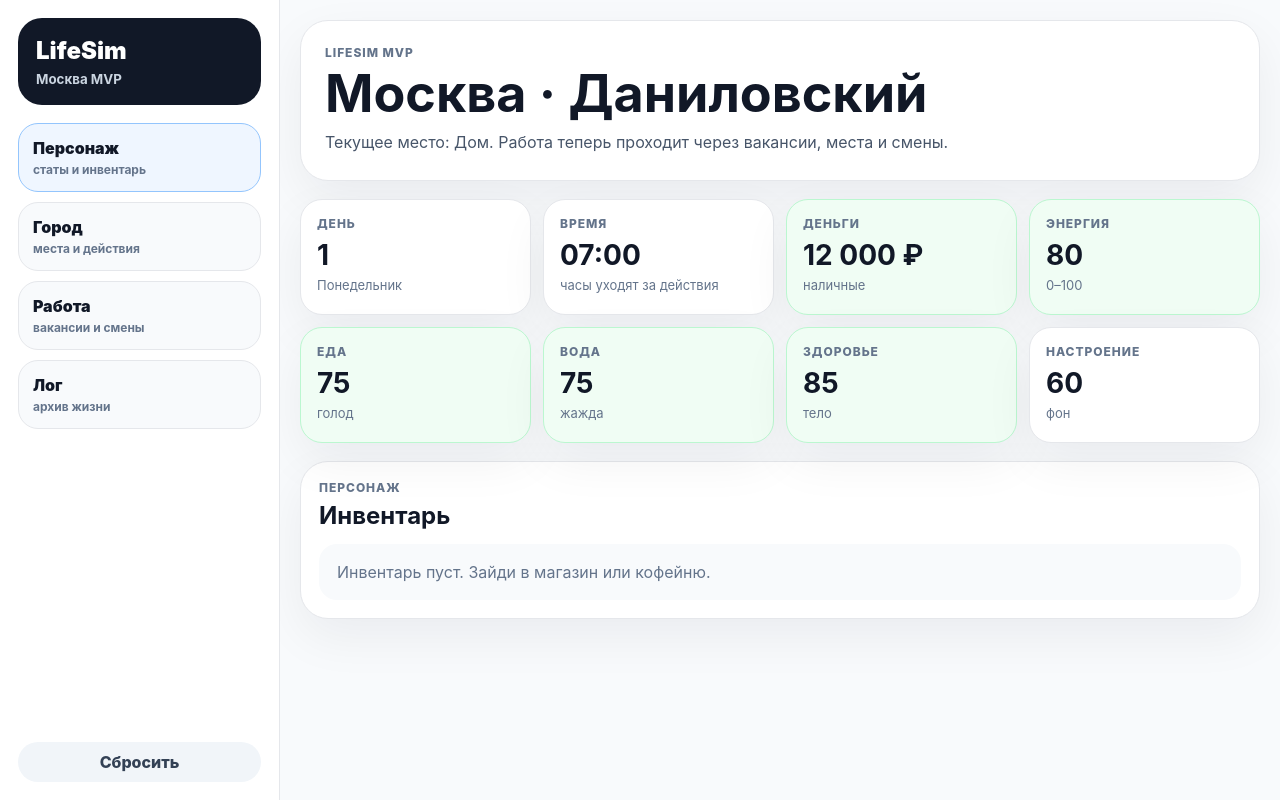
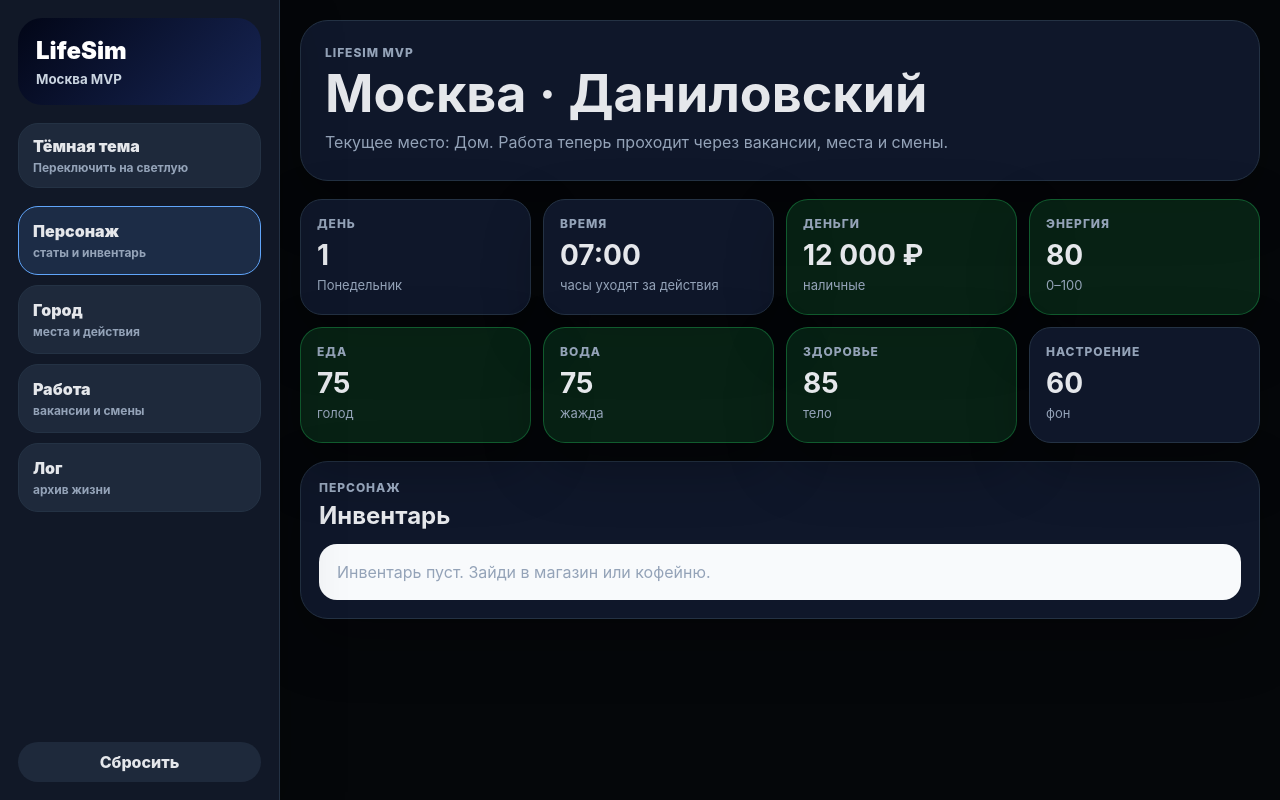
Before and after one commit to Coldqh/LifeSim, a React (Vite) app: page / in a window 1280 px wide. Built offline with nearby package versions, Linux system fonts and the light colour scheme.

Commit message:
fix: repair job application and effect display

```diff
--- a/src/core/jobs/index.ts
+++ b/src/core/jobs/index.ts
@@ -27,13 +27,9 @@ export type ApplyJobShiftOutput = {
   result: JobShiftResult;
 };
 
-export function getJobApplicationFailure(player: Player, job: Job): string | undefined {
-  const minEnergy = job.requirements?.minEnergy;
-
-  if (minEnergy !== undefined && player.needs.energy < minEnergy) {
-    return `Нужно больше энергии: минимум ${minEnergy}.`;
-  }
-
+export function getJobApplicationFailure(_player: Player, _job: Job): string | undefined {
+  // MVP rule: applying for a job should stay open.
+  // Energy requirements are checked only when the player works a shift.
   return undefined;
 }
 
--- a/src/state/index.ts
+++ b/src/state/index.ts
@@ -1,2 +1,3 @@
 export * from './gameState';
 export * from './useGameController';
+export * from './uiPreferences';
--- /dev/null
+++ b/src/state/uiPreferences.ts
@@ -0,0 +1,41 @@
+import { useEffect, useState } from 'react';
+
+export type AppTheme = 'dark' | 'light';
+
+const THEME_STORAGE_KEY = 'lifesim.ui.theme';
+const DEFAULT_THEME: AppTheme = 'dark';
+
+function readStoredTheme(): AppTheme {
+  try {
+    const storedTheme = localStorage.getItem(THEME_STORAGE_KEY);
+    return storedTheme === 'light' || storedTheme === 'dark' ? storedTheme : DEFAULT_THEME;
+  } catch {
+    return DEFAULT_THEME;
+  }
+}
+
+function saveStoredTheme(theme: AppTheme): void {
+  try {
+    localStorage.setItem(THEME_STORAGE_KEY, theme);
+  } catch {
+    // Theme should still work in memory if localStorage is unavailable.
+  }
+}
+
+export function useUiTheme() {
+  const [theme, setTheme] = useState<AppTheme>(readStoredTheme);
+
+  useEffect(() => {
+    document.documentElement.dataset.theme = theme;
+    saveStoredTheme(theme);
+  }, [theme]);
+
+  function toggleTheme(): void {
+    setTheme((currentTheme) => (currentTheme === 'dark' ? 'light' : 'dark'));
+  }
+
+  return {
+    theme,
+    toggleTheme
+  };
+}
--- a/src/styles.css
+++ b/src/styles.css
@@ -837,3 +837,227 @@ button {
     width: 100%;
   }
 }
+
+/* BUGFIX patch: theme variables and effect visibility */
+:root {
+  color-scheme: dark;
+  --bg: #05070a;
+  --surface: #0f172a;
+  --surface-soft: #111827;
+  --surface-muted: #1e293b;
+  --border: #243244;
+  --text: #e5e7eb;
+  --muted: #94a3b8;
+  --muted-strong: #cbd5e1;
+  --brand: #60a5fa;
+  --brand-soft: rgba(96, 165, 250, 0.14);
+  --good: #22c55e;
+  --good-bg: rgba(34, 197, 94, 0.14);
+  --good-border: rgba(34, 197, 94, 0.36);
+  --bad: #ef4444;
+  --bad-bg: rgba(239, 68, 68, 0.14);
+  --bad-border: rgba(239, 68, 68, 0.36);
+  --neutral-bg: rgba(148, 163, 184, 0.14);
+  --neutral-border: rgba(148, 163, 184, 0.3);
+  --shadow: 0 22px 60px rgba(0, 0, 0, 0.28);
+}
+
+:root[data-theme='light'] {
+  color-scheme: light;
+  --bg: #f8fafc;
+  --surface: #ffffff;
+  --surface-soft: #f8fafc;
+  --surface-muted: #f1f5f9;
+  --border: #e5e7eb;
+  --text: #111827;
+  --muted: #64748b;
+  --muted-strong: #334155;
+  --brand: #2563eb;
+  --brand-soft: #eff6ff;
+  --good: #15803d;
+  --good-bg: #f0fdf4;
+  --good-border: #bbf7d0;
+  --bad: #dc2626;
+  --bad-bg: #fef2f2;
+  --bad-border: #fecaca;
+  --neutral-bg: #f1f5f9;
+  --neutral-border: #e2e8f0;
+  --shadow: 0 18px 50px rgba(15, 23, 42, 0.06);
+}
+
+body {
+  background: var(--bg);
+  color: var(--text);
+}
+
+.side-panel,
+.hero-panel,
+.panel,
+.result-panel,
+.stat-card,
+.action-card,
+.current-job-card,
+.job-card,
+.shop-item,
+.inventory-item,
+.current-location-card,
+.district-modal,
+.transport-card,
+.location-card,
+.location-chip {
+  border-color: var(--border);
+  background: var(--surface);
+  color: var(--text);
+  box-shadow: var(--shadow);
+}
+
+.side-panel {
+  background: var(--surface-soft);
+}
+
+.side-panel__brand {
+  background: linear-gradient(135deg, #020617, #172554);
+  color: #ffffff;
+}
+
+.hero-panel__eyebrow,
+.panel__eyebrow,
+.result-panel__eyebrow,
+.action-card__category,
+.stat-card__label,
+.side-tab small,
+.hero-panel__text,
+.panel__text,
+.stat-card__helper,
+.action-card__text,
+.location-panel__current,
+.current-location-card span,
+.job-card p,
+.shop-item p,
+.inventory-item p,
+.transport-card small,
+.empty-state {
+  color: var(--muted);
+}
+
+.side-tab,
+.reset-button,
+.secondary-button,
+.theme-toggle {
+  border-color: var(--border);
+  background: var(--surface-muted);
+  color: var(--text);
+}
+
+.side-tab--active,
+.location-card--active,
+.location-chip--active {
+  border-color: var(--brand);
+  background: var(--brand-soft);
+}
+
+.result-panel--ok,
+.stat-card--good,
+.job-card--active {
+  border-color: var(--good-border);
+  background: var(--good-bg);
+}
+
+.result-panel--fail,
+.stat-card--warning,
+.job-card__warning {
+  border-color: var(--bad-border);
+  background: var(--bad-bg);
+}
+
+.theme-toggle {
+  width: 100%;
+  border: 1px solid var(--border);
+  border-radius: 20px;
+  padding: 12px 14px;
+  text-align: left;
+}
+
+.theme-toggle span,
+.theme-toggle small {
+  display: block;
+}
+
+.theme-toggle span {
+  font-weight: 900;
+}
+
+.theme-toggle small {
+  margin-top: 4px;
+  color: var(--muted);
+  font-size: 12px;
+  font-weight: 700;
+}
+
+.effect-list {
+  display: flex;
+  flex-wrap: wrap;
+  gap: 8px;
+  margin-top: 12px;
+}
+
+.effect-list--empty {
+  margin: 12px 0 0;
+  color: var(--muted);
+  font-size: 13px;
+  font-weight: 700;
+}
+
+.effect-chip {
+  display: inline-flex;
+  gap: 6px;
+  align-items: center;
+  border: 1px solid var(--neutral-border);
+  border-radius: 999px;
+  padding: 6px 10px;
+  background: var(--neutral-bg);
+  color: var(--muted-strong);
+  font-size: 12px;
+  font-weight: 800;
+  white-space: nowrap;
+}
+
+.effect-chip strong {
+  font-weight: 950;
+}
+
+.effect-chip--positive {
+  border-color: var(--good-border);
+  background: var(--good-bg);
+  color: var(--good);
+}
+
+.effect-chip--negative {
+  border-color: var(--bad-border);
+  background: var(--bad-bg);
+  color: var(--bad);
+}
+
+.effect-chip--neutral {
+  color: var(--muted-strong);
+}
+
+.action-card__money {
+  display: block;
+  margin-top: 10px;
+  color: var(--muted);
+  font-weight: 800;
+}
+
+.shop-item__main,
+.inventory-item__main {
+  min-width: 0;
+}
+
+.job-card__warning {
+  border: 1px solid var(--bad-border);
+  border-radius: 14px;
+  padding: 10px 12px;
+  color: var(--bad);
+  font-weight: 800;
+}
--- a/src/ui/dashboard/Dashboard.tsx
+++ b/src/ui/dashboard/Dashboard.tsx
@@ -1,4 +1,5 @@
 import { useState } from 'react';
+import { useUiTheme } from '../../state';
 import { formatRubles } from '../../core/economy';
 import { formatGameTime, formatWeekday } from '../../core/time';
 import type { GameState } from '../../state';
@@ -85,6 +86,7 @@ export function Dashboard({
 }: DashboardProps) {
   const { player, time, lastResult } = gameState;
   const [activeTab, setActiveTab] = useState<DashboardTab>('character');
+  const { theme, toggleTheme } = useUiTheme();
 
   return (
     <main className="app-layout">
@@ -93,6 +95,11 @@ export function Dashboard({
           <span>LifeSim</span>
           <small>Москва MVP</small>
         </div>
+
+        <button className="theme-toggle" type="button" onClick={toggleTheme}>
+          <span>{theme === 'dark' ? 'Тёмная тема' : 'Светлая тема'}</span>
+          <small>Переключить на {theme === 'dark' ? 'светлую' : 'тёмную'}</small>
+        </button>
 
         <nav className="side-tabs" aria-label="Основные вкладки">
           <button className={getTabClassName('character', activeTab)} type="button" onClick={() => setActiveTab('character')}>
--- /dev/null
+++ b/src/ui/dashboard/EffectList.tsx
@@ -0,0 +1,72 @@
+export type EffectTone = 'positive' | 'negative' | 'neutral';
+
+export type EffectListItem = {
+  label: string;
+  value: number;
+  unit?: string;
+  tone?: EffectTone;
+};
+
+type EffectListProps = {
+  items: EffectListItem[];
+  emptyText?: string;
+};
+
+const NEED_LABELS: Record<string, string> = {
+  energy: 'Энергия',
+  hunger: 'Еда',
+  thirst: 'Вода',
+  health: 'Здоровье',
+  mood: 'Настроение'
+};
+
+function getTone(item: EffectListItem): EffectTone {
+  if (item.tone) return item.tone;
+  if (item.value > 0) return 'positive';
+  if (item.value < 0) return 'negative';
+
+  return 'neutral';
+}
+
+function formatValue(item: EffectListItem): string {
+  const sign = item.value > 0 ? '+' : '';
+  return `${sign}${item.value}${item.unit ? ` ${item.unit}` : ''}`;
+}
+
+export function needLabel(key: string): string {
+  return NEED_LABELS[key] ?? key;
+}
+
+export function createNeedsEffectItems(needsDelta: Record<string, number | undefined> | undefined): EffectListItem[] {
+  if (!needsDelta) return [];
+
+  return Object.entries(needsDelta)
+    .filter(([, value]) => value !== undefined && value !== 0)
+    .map(([key, value]) => ({
+      label: needLabel(key),
+      value: value ?? 0
+    }));
+}
+
+export function EffectList({ items, emptyText = 'Без эффекта' }: EffectListProps) {
+  const visibleItems = items.filter((item) => item.value !== 0);
+
+  if (visibleItems.length === 0) {
+    return <p className="effect-list effect-list--empty">{emptyText}</p>;
+  }
+
+  return (
+    <div className="effect-list" aria-label="Эффекты">
+      {visibleItems.map((item) => {
+        const tone = getTone(item);
+
+        return (
+          <span className={`effect-chip effect-chip--${tone}`} key={`${item.label}-${item.value}-${item.unit ?? ''}`}>
+            <strong>{formatValue(item)}</strong>
+            <span>{item.label}</span>
+          </span>
+        );
+      })}
+    </div>
+  );
+}
--- a/src/ui/dashboard/TransportOptionCard.tsx
+++ b/src/ui/dashboard/TransportOptionCard.tsx
@@ -1,21 +1,31 @@
 import type { TransportOption } from '../../types/travel';
 import type { TravelModeId } from '../../types/transport';
+import { createNeedsEffectItems, EffectList, type EffectListItem } from './EffectList';
 
 type TransportOptionCardProps = {
   option: TransportOption;
   onSelect: (modeId: TravelModeId) => void;
 };
 
-function formatNeedsDelta(option: TransportOption): string | undefined {
-  const energy = option.needsDelta?.energy;
-  if (!energy) return undefined;
-
-  return `Энергия ${energy}`;
+function getTransportEffects(option: TransportOption): EffectListItem[] {
+  return [
+    {
+      label: 'Время',
+      value: -option.durationMinutes,
+      unit: 'мин',
+      tone: 'negative'
+    },
+    {
+      label: 'Деньги',
+      value: -option.moneyCost,
+      unit: '₽',
+      tone: option.moneyCost > 0 ? 'negative' : 'neutral'
+    },
+    ...createNeedsEffectItems(option.needsDelta)
+  ];
 }
 
 export function TransportOptionCard({ option, onSelect }: TransportOptionCardProps) {
-  const needsText = formatNeedsDelta(option);
-
   return (
     <button
       className={`transport-card ${!option.available ? 'transport-card--disabled' : ''}`}
@@ -25,22 +35,7 @@ export function TransportOptionCard({ option, onSelect }: TransportOptionCardPro
     >
       <span className="transport-card__name">{option.name}</span>
       <small>{option.description}</small>
-      <dl className="transport-card__meta">
-        <div>
-          <dt>Время</dt>
-          <dd>{option.durationMinutes} мин</dd>
-        </div>
-        <div>
-          <dt>Цена</dt>
-          <dd>{option.moneyCost > 0 ? `${option.moneyCost} ₽` : '0 ₽'}</dd>
-        </div>
-        {needsText ? (
-          <div>
-            <dt>Состояние</dt>
-            <dd>{needsText}</dd>
-          </div>
-        ) : null}
-      </dl>
+      <EffectList items={getTransportEffects(option)} />
       {option.available ? <strong>Выбрать</strong> : <strong>{option.unavailableReason ?? 'Недоступно'}</strong>}
     </button>
   );
--- a/src/ui/dashboard/index.ts
+++ b/src/ui/dashboard/index.ts
@@ -8,3 +8,4 @@ export * from './LocationTravelModal';
 export * from './TransportOptionCard';
 export * from './ShopPanel';
 export * from './StatCard';
+export * from './EffectList';
```
Also changed, not shown: src/ui/dashboard/ActionCard.tsx (+22 -24 lines), src/ui/dashboard/InventoryPanel.tsx (+3 -13 lines), src/ui/dashboard/JobPanel.tsx (+19 -8 lines), src/ui/dashboard/ShopPanel.tsx (+13 -8 lines).
